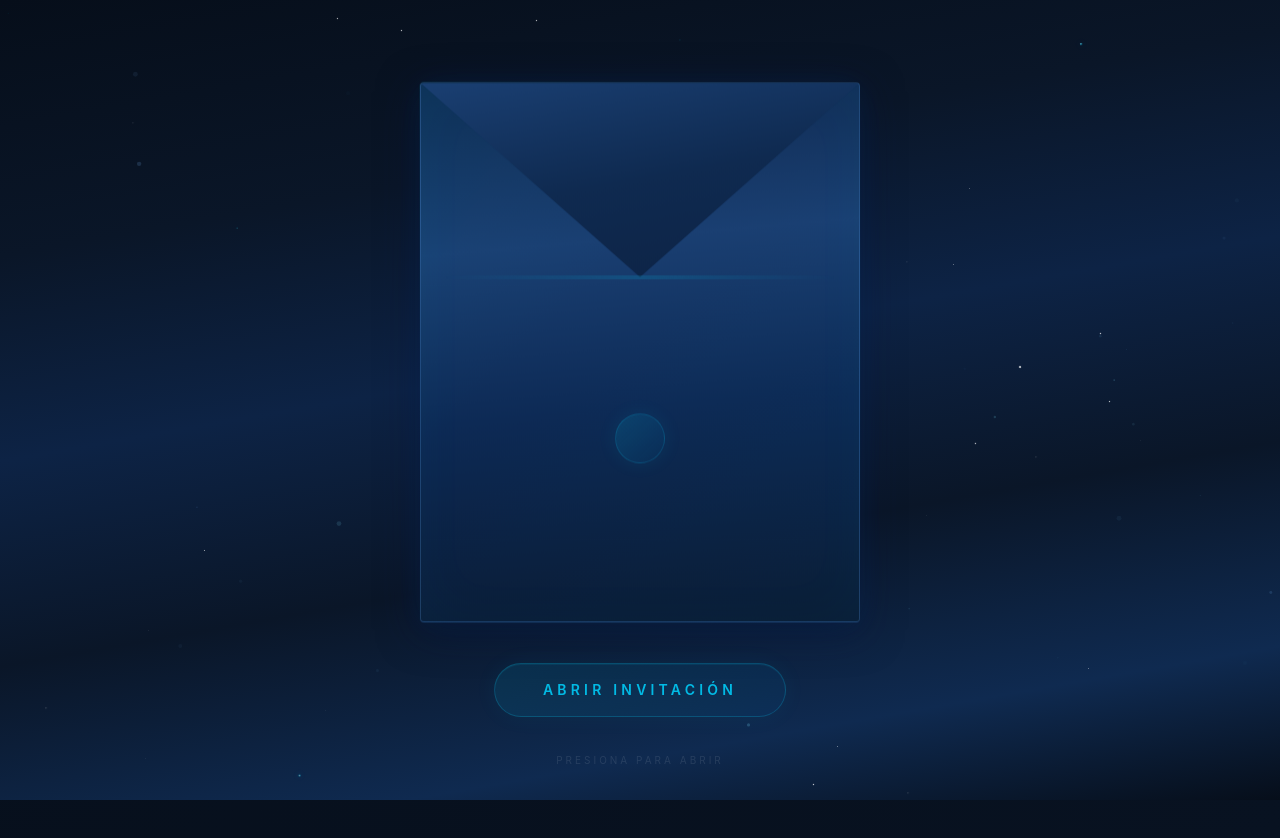
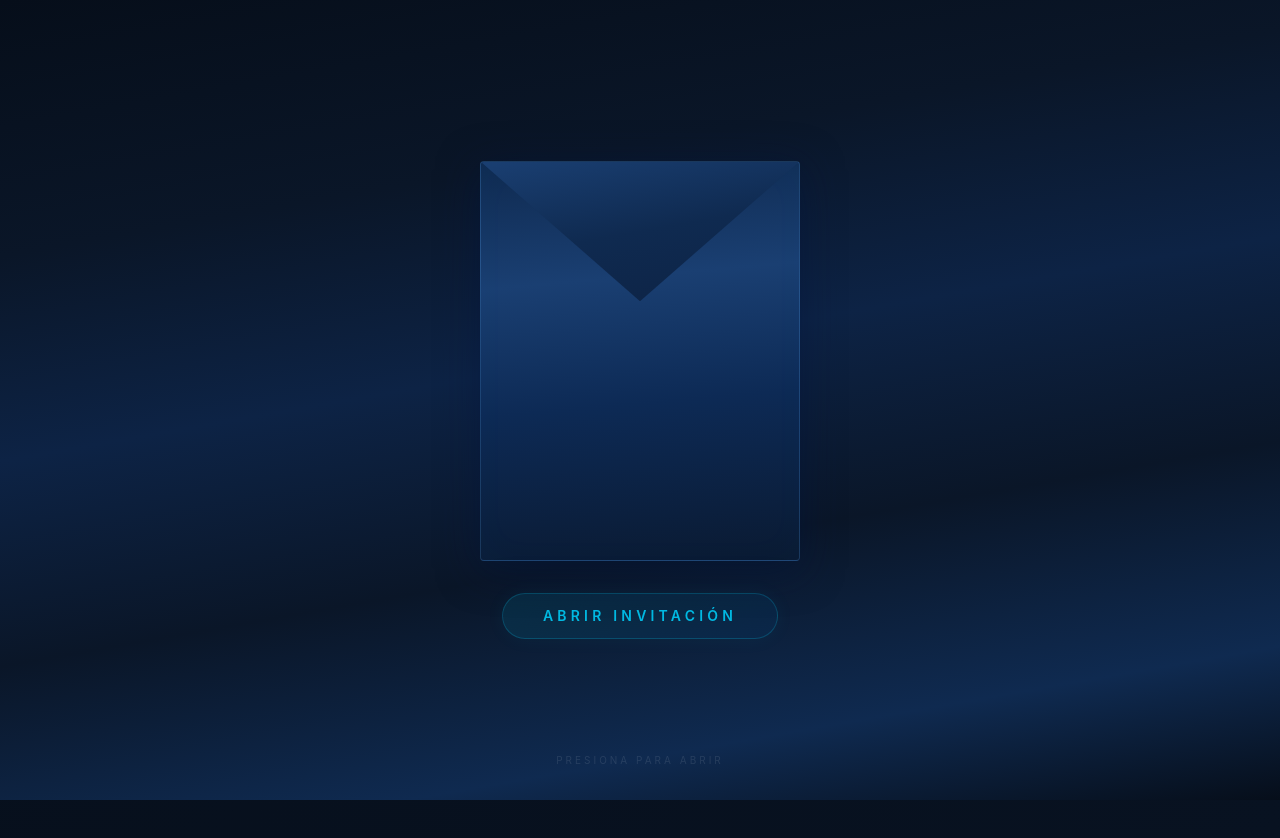
Before and after one commit to josephaes534-sudo/XVInvitacion, a Next.js app: page / in a window 1280 px wide. Shown: the top 838 px of the page. Built offline with nearby package versions, Linux system fonts and the light colour scheme.

Commit message:
Add files via upload

```diff
--- a/src/app/page.js
+++ b/src/app/page.js
@@ -14,6 +14,7 @@ import Gallery from '@/components/Gallery'
 import Music from '@/components/Music'
 import RSVP from '@/components/RSVP'
 import Footer from '@/components/Footer'
+import MusicPlayer from '@/components/MusicPlayer'
 
 const EnvelopeScreen = dynamic(
   () => import('@/components/EnvelopeScreen'),
@@ -56,6 +57,7 @@ export default function Home() {
         <Music />
         <RSVP />
         <Footer />
+        <MusicPlayer />
       </main>
     </>
   )
--- a/src/components/EnvelopeScreen.jsx
+++ b/src/components/EnvelopeScreen.jsx
@@ -1,57 +1,16 @@
 'use client'
 
-import { useState, useRef, useEffect, useCallback, useMemo } from 'react'
+import { useState, useRef, useCallback } from 'react'
 import { motion, AnimatePresence } from 'framer-motion'
 import { gsap } from 'gsap'
 
-function Star({ data }) {
-  return (
-    <div
-      className="absolute rounded-full pointer-events-none"
-      style={{
-        width: data.size,
-        height: data.size,
-        top: `${data.top}%`,
-        left: `${data.left}%`,
-        opacity: data.opacity,
-        background: data.big
-          ? 'radial-gradient(circle, #fff 0%, rgba(0,212,255,0.6) 50%, transparent 100%)'
-          : '#fff',
-        boxShadow: data.big ? '0 0 8px rgba(0,212,255,0.5), 0 0 16px rgba(0,212,255,0.25)' : 'none',
-        animation: `twinkle ${data.duration}s ease-in-out infinite`,
-        animationDelay: `${data.delay}s`,
-      }}
-    />
-  )
-}
-
 export default function EnvelopeScreen({ onOpen }) {
   const [state, setState] = useState('idle')
-  const [isMobile, setIsMobile] = useState(false)
   const envelopeRef = useRef(null)
   const flapRef = useRef(null)
-  const frontContentRef = useRef(null)
   const letterRef = useRef(null)
-  const letterContentRef = useRef(null)
   const containerRef = useRef(null)
-  const glowOverlayRef = useRef(null)
-  const canvasRef = useRef(null)
   const openingRef = useRef(false)
-
-  useEffect(() => {
-    setIsMobile(window.innerWidth < 768)
-  }, [])
-
-  const stars = useMemo(() =>
-    Array.from({ length: isMobile ? 20 : 35 }, (_, i) => ({
-      top: Math.random() * 100,
-      left: Math.random() * 100,
-      size: `${Math.random() * (i % 5 === 0 ? 2.5 : 1.2) + 0.6}px`,
-      opacity: Math.random() * 0.6 + 0.1,
-      duration: 2 + Math.random() * 5,
-      delay: Math.random() * 4,
-      big: i % 5 === 0,
-    })), [isMobile])
 
   const handleOpen = useCallback(() => {
     if (openingRef.current) return
@@ -61,119 +20,27 @@ export default function EnvelopeScreen({ onOpen }) {
     const tl = gsap.timeline({
       onComplete: () => {
         setState('done')
-        setTimeout(() => onOpen(), 600)
+        setTimeout(() => onOpen(), 500)
       },
     })
 
-    tl.to(glowOverlayRef.current, {
-      opacity: 1,
-      duration: 0.5,
-      ease: 'power2.out',
+    tl.to(flapRef.current, {
+      rotateX: -180,
+      duration: 1,
+      ease: 'power3.inOut',
     })
-      .to(frontContentRef.current, {
-        opacity: 0,
-        duration: 0.3,
-      }, '-=0.1')
-      .to(flapRef.current, {
-        rotateX: -180,
-        duration: 1.2,
-        ease: 'power3.inOut',
-      }, '-=0.2')
       .to(letterRef.current, {
         y: '0%',
-        duration: 1,
+        duration: 0.8,
         ease: 'power3.out',
       }, '-=0.4')
-      .to(letterContentRef.current, {
-        opacity: 1,
-        duration: 0.6,
-      }, '-=0.2')
-      .to(glowOverlayRef.current, {
-        opacity: 0,
-        duration: 0.6,
-      }, '+=0.4')
-      .to(letterContentRef.current, {
-        opacity: 0,
-        y: '-20%',
-        duration: 0.7,
-        ease: 'power2.in',
-      }, '+=0.3')
       .to(containerRef.current, {
         opacity: 0,
-        scale: 1.02,
-        duration: 0.8,
+        scale: 1.03,
+        duration: 0.7,
         ease: 'power2.inOut',
-      }, '-=0.3')
+      }, '+=0.8')
   }, [onOpen])
-
-  useEffect(() => {
-    const canvas = canvasRef.current
-    if (!canvas) return
-    const ctx = canvas.getContext('2d')
-    let animId
-    const isMobileView = window.innerWidth < 768
-    const count = isMobileView ? 15 : 30
-    let particles = []
-
-    const resize = () => {
-      canvas.width = window.innerWidth
-      canvas.height = window.innerHeight
-    }
-
-    const create = () => {
-      particles = Array.from({ length: count }, () => ({
-        x: Math.random() * canvas.width,
-        y: Math.random() * canvas.height,
-        size: Math.random() * 2 + 0.5,
-        speedX: (Math.random() - 0.5) * 0.12,
-        speedY: -Math.random() * 0.2 - 0.02,
-        opacity: Math.random() * 0.25 + 0.05,
-        pulse: Math.random() * Math.PI * 2,
-        pulseSpeed: 0.008 + Math.random() * 0.015,
-        hue: 190 + Math.random() * 25,
-      }))
-    }
-
-    const animate = () => {
-      ctx.clearRect(0, 0, canvas.width, canvas.height)
-      particles.forEach((p) => {
-        p.x += p.speedX; p.y += p.speedY
-        p.pulse += p.pulseSpeed
-        if (p.x < -10) p.x = canvas.width + 10
-        if (p.x > canvas.width + 10) p.x = -10
-        if (p.y < -20) p.y = canvas.height + 20
-        const po = p.opacity * (0.6 + 0.4 * Math.sin(p.pulse))
-        ctx.beginPath()
-        ctx.arc(p.x, p.y, p.size, 0, Math.PI * 2)
-        ctx.fillStyle = `hsla(${p.hue}, 80%, 70%, ${po})`
-        ctx.fill()
-      })
-      animId = requestAnimationFrame(animate)
-    }
-
-    resize()
-    create()
-    animate()
-    window.addEventListener('resize', resize)
-    return () => {
-      cancelAnimationFrame(animId)
-      window.removeEventListener('resize', resize)
-    }
-  }, [])
-
-  useEffect(() => {
-    if (!envelopeRef.current || state !== 'idle') return
-    gsap.to(envelopeRef.current, {
-      y: -4,
-      duration: 4,
-      repeat: -1,
-      yoyo: true,
-      ease: 'sine.inOut',
-    })
-  }, [state])
-
-  const w = isMobile ? 340 : 440
-  const h = isMobile ? 420 : 540
 
   return (
     <AnimatePresence>
@@ -187,56 +54,26 @@ export default function EnvelopeScreen({ onOpen }) {
             background: 'linear-gradient(170deg, #060e1a 0%, #0a1628 25%, #0d2345 45%, #0a1628 65%, #0f2a50 85%, #060e1a 100%)',
           }}
         >
-          <canvas
-            ref={canvasRef}
-            className="absolute inset-0 pointer-events-none"
-            aria-hidden="true"
-          />
-
-          {stars.map((s, i) => (
-            <Star key={i} data={s} />
-          ))}
-
-          <div
-            ref={glowOverlayRef}
-            className="absolute inset-0 pointer-events-none z-10"
-            style={{
-              background: 'radial-gradient(circle at center, rgba(0,212,255,0.25), transparent 60%)',
-              opacity: 0,
-            }}
-          />
-
           <div
             ref={envelopeRef}
-            className="relative z-20"
-            style={{ perspective: '1200px', willChange: 'transform' }}
+            className="relative"
+            style={{ perspective: '1000px' }}
           >
-            <div className="relative" style={{ width: w }}>
+            <div className="relative" style={{ width: 320 }}>
+              {/* Envelope body */}
               <div
                 style={{
-                  width: w,
-                  height: h,
+                  width: 320,
+                  height: 400,
                   position: 'relative',
                   borderRadius: '4px',
                   background: 'linear-gradient(175deg, #0f2a50 0%, #1a3f72 30%, #0d2a55 60%, #0a1a32 100%)',
-                  border: '1.5px solid rgba(74, 143, 212, 0.3)',
-                  boxShadow: `
-                    0 8px 40px rgba(0, 20, 60, 0.5),
-                    0 0 30px rgba(42, 90, 158, 0.12),
-                    inset 0 0 60px rgba(0, 212, 255, 0.03)
-                  `,
+                  border: '1.5px solid rgba(74, 143, 212, 0.25)',
+                  boxShadow: '0 8px 40px rgba(0, 20, 60, 0.5), inset 0 0 40px rgba(0, 212, 255, 0.02)',
                   overflow: 'hidden',
                 }}
               >
-                {/* Shine overlay */}
-                <div
-                  className="absolute inset-0 pointer-events-none"
-                  style={{
-                    background: 'linear-gradient(135deg, rgba(0,212,255,0.04) 0%, transparent 40%, rgba(0,212,255,0.02) 100%)',
-                  }}
-                />
-
-                {/* FLAP - Triangular */}
+                {/* Flap */}
                 <div
                   ref={flapRef}
                   style={{
@@ -244,7 +81,7 @@ export default function EnvelopeScreen({ onOpen }) {
                     top: 0,
                     left: 0,
                     width: '100%',
-                    height: '36%',
+                    height: '35%',
                     transformOrigin: 'bottom center',
                     backfaceVisibility: 'hidden',
                     zIndex: 3,
@@ -259,185 +96,90 @@ export default function EnvelopeScreen({ onOpen }) {
                       clipPath: 'polygon(0 0, 50% 100%, 100% 0)',
                     }}
                   />
-                  <div
-                    style={{
-                      position: 'absolute',
-                      bottom: -2,
-                      left: '5%',
-                      width: '90%',
-                      height: '4px',
-                      background: 'linear-gradient(to right, transparent, rgba(0,212,255,0.15), transparent)',
-                    }}
-                  />
                 </div>
 
-                {/* FRONT - minimal, no text */}
-                <div
-                  ref={frontContentRef}
-                  style={{
-                    position: 'absolute',
-                    bottom: 0,
-                    left: 0,
-                    width: '100%',
-                    height: '68%',
-                    display: 'flex',
-                    flexDirection: 'column',
-                    alignItems: 'center',
-                    justifyContent: 'center',
-                    zIndex: 2,
-                  }}
-                >
-                  {/* Minimal decorative seal */}
-                  <div
-                    style={{
-                      width: '50px',
-                      height: '50px',
-                      borderRadius: '50%',
-                      background: 'linear-gradient(135deg, rgba(0,212,255,0.15), rgba(0,100,180,0.08))',
-                      border: '1.5px solid rgba(0,212,255,0.15)',
-                      boxShadow: '0 0 20px rgba(0,212,255,0.08)',
-                    }}
-                  />
-                </div>
-
-                {/* LETTER INSIDE */}
+                {/* Letter inside */}
                 <div
                   ref={letterRef}
                   style={{
                     position: 'absolute',
-                    top: '3%',
-                    left: '5%',
-                    right: '5%',
-                    bottom: '3%',
+                    top: '2%',
+                    left: '4%',
+                    right: '4%',
+                    bottom: '2%',
                     transform: 'translateY(105%)',
                     willChange: 'transform',
                     zIndex: 1,
                   }}
                 >
                   <div
-                    ref={letterContentRef}
                     style={{
                       width: '100%',
                       height: '100%',
-                      borderRadius: '8px',
+                      borderRadius: '6px',
                       background: 'linear-gradient(160deg, #e8f0f8 0%, #d0dce8 30%, #c8d8e8 60%, #e0e8f0 100%)',
-                      boxShadow: '0 8px 40px rgba(0,0,0,0.2), inset 0 1px 0 rgba(255,255,255,0.8)',
+                      boxShadow: '0 4px 20px rgba(0,0,0,0.15)',
                       display: 'flex',
                       flexDirection: 'column',
                       alignItems: 'center',
                       justifyContent: 'center',
                       padding: '24px',
-                      opacity: 0,
-                      position: 'relative',
-                      overflow: 'hidden',
                     }}
                   >
                     <div
-                      className="absolute inset-0 pointer-events-none"
                       style={{
-                        background: 'linear-gradient(135deg, rgba(0,212,255,0.04) 0%, transparent 50%, rgba(0,100,180,0.03) 100%)',
-                        borderRadius: '8px',
-                      }}
-                    />
-                    <div
-                      style={{
-                        width: '44px',
-                        height: '44px',
+                        width: 36,
+                        height: 36,
                         borderRadius: '50%',
-                        background: 'linear-gradient(135deg, rgba(0,212,255,0.15), rgba(0,100,180,0.1))',
+                        background: 'linear-gradient(135deg, rgba(0,212,255,0.2), rgba(0,100,180,0.1))',
                         border: '1px solid rgba(0,212,255,0.2)',
                         display: 'flex',
                         alignItems: 'center',
                         justifyContent: 'center',
-                        marginBottom: '14px',
+                        marginBottom: 12,
                       }}
                     >
-                      <svg width="20" height="20" viewBox="0 0 24 24" fill="none">
+                      <svg width="16" height="16" viewBox="0 0 24 24" fill="none">
                         <path d="M12 2L15.09 8.26L22 9.27L17 14.14L18.18 21.02L12 17.77L5.82 21.02L7 14.14L2 9.27L8.91 8.26L12 2Z" fill="#00d4ff" opacity="0.6"/>
                       </svg>
                     </div>
-                    <h3
-                      className="font-display font-bold text-center"
-                      style={{ fontSize: isMobile ? '22px' : '28px', color: '#0a1628', marginBottom: '10px' }}
-                    >
+                    <h3 className="font-display font-bold text-center" style={{ fontSize: 22, color: '#0a1628', marginBottom: 8 }}>
                       &iexcl;Bienvenidos!
                     </h3>
-                    <p
-                      className="text-center leading-relaxed"
-                      style={{
-                        fontSize: isMobile ? '12px' : '14px',
-                        color: '#4a6a8a',
-                        maxWidth: '300px',
-                        fontWeight: 300,
-                      }}
-                    >
+                    <p className="text-center leading-relaxed" style={{ fontSize: 13, color: '#4a6a8a', maxWidth: 260, fontWeight: 300 }}>
                       Los espero en mi Pool Party para celebrar juntos este d&iacute;a tan especial.
-                      Su presencia har&aacute; de este momento un recuerdo inolvidable.
                     </p>
-                    <div
-                      style={{
-                        width: '60px',
-                        height: '1px',
-                        background: 'linear-gradient(to right, transparent, rgba(0,212,255,0.3), transparent)',
-                        margin: '16px 0',
-                      }}
-                    />
-                    <p className="font-display font-bold" style={{ fontSize: isMobile ? '20px' : '24px', color: '#0a1628' }}>
+                    <div style={{ width: 50, height: 1, background: 'linear-gradient(to right, transparent, rgba(0,212,255,0.3), transparent)', margin: '14px 0' }} />
+                    <p className="font-display font-bold" style={{ fontSize: 20, color: '#0a1628' }}>
                       Hallie Aes
                     </p>
-                    <p className="font-script" style={{ fontSize: isMobile ? '16px' : '20px', color: '#0f2a50', marginTop: '2px' }}>
+                    <p className="font-script" style={{ fontSize: 16, color: '#0f2a50', marginTop: 2 }}>
                       XV A&ntilde;os
                     </p>
                   </div>
                 </div>
               </div>
-
-              <div
-                className="absolute -inset-[1px] pointer-events-none"
-                style={{
-                  background: 'linear-gradient(135deg, rgba(0,212,255,0.08), transparent 40%, rgba(0,212,255,0.04) 70%, transparent 100%)',
-                  borderRadius: '5px',
-                  zIndex: -1,
-                }}
-              />
             </div>
           </div>
 
           {state === 'idle' && (
             <motion.div
-              initial={{ opacity: 0, y: 25 }}
+              initial={{ opacity: 0, y: 20 }}
               animate={{ opacity: 1, y: 0 }}
-              transition={{ delay: 1.2, duration: 0.8 }}
-              className="relative z-20 mt-10"
+              transition={{ delay: 0.8, duration: 0.6 }}
+              className="mt-8"
             >
               <button
                 onClick={handleOpen}
-                className="group relative px-12 py-4 rounded-full font-semibold text-sm uppercase tracking-[0.3em] overflow-hidden transition-all duration-500"
+                className="px-10 py-3 rounded-full font-semibold text-sm uppercase tracking-[0.3em] transition-all duration-500"
                 style={{
                   background: 'linear-gradient(135deg, rgba(0,212,255,0.1), rgba(0,100,180,0.1))',
                   border: '1px solid rgba(0,212,255,0.2)',
                   color: 'rgba(0,212,255,0.85)',
-                  boxShadow: '0 0 25px rgba(0,212,255,0.05), inset 0 1px 0 rgba(0,212,255,0.08)',
-                }}
-                onMouseEnter={(e) => {
-                  e.currentTarget.style.background = 'linear-gradient(135deg, rgba(0,212,255,0.18), rgba(0,100,180,0.18))'
-                  e.currentTarget.style.boxShadow = '0 0 40px rgba(0,212,255,0.12)'
-                }}
-                onMouseLeave={(e) => {
-                  e.currentTarget.style.background = 'linear-gradient(135deg, rgba(0,212,255,0.1), rgba(0,100,180,0.1))'
-                  e.currentTarget.style.boxShadow = '0 0 25px rgba(0,212,255,0.05)'
+                  boxShadow: '0 0 20px rgba(0,212,255,0.05)',
                 }}
               >
-                <span className="relative z-10">Abrir Invitaci&oacute;n</span>
-                <div
-                  className="absolute inset-0 transition-all duration-700"
-                  style={{
-                    background: 'linear-gradient(90deg, transparent, rgba(0,212,255,0.1), transparent)',
-                    transform: 'translateX(-100%)',
-                  }}
-                  onMouseEnter={(e) => { e.currentTarget.style.transform = 'translateX(100%)' }}
-                  onMouseLeave={(e) => { e.currentTarget.style.transform = 'translateX(-100%)' }}
-                />
+                Abrir Invitaci&oacute;n
               </button>
             </motion.div>
           )}
@@ -446,8 +188,8 @@ export default function EnvelopeScreen({ onOpen }) {
             <motion.p
               initial={{ opacity: 0 }}
               animate={{ opacity: 1 }}
-              transition={{ delay: 3, duration: 1.2 }}
-              className="absolute bottom-8 text-[10px] tracking-[0.3em] uppercase z-20"
+              transition={{ delay: 2.5, duration: 1 }}
+              className="absolute bottom-8 text-[10px] tracking-[0.3em] uppercase"
               style={{ color: 'rgba(255,255,255,0.1)' }}
             >
               Presiona para abrir
--- a/src/config/event.js
+++ b/src/config/event.js
@@ -31,6 +31,7 @@ const eventConfig = {
   music: {
     playlistTitle: 'Hallie\'s Pool Party',
     playlistUrl: '',
+    songUrl: '',
   },
 
   rsvp: {
```
Also changed, not shown: src/components/RSVP.jsx (+6 -2 lines).
